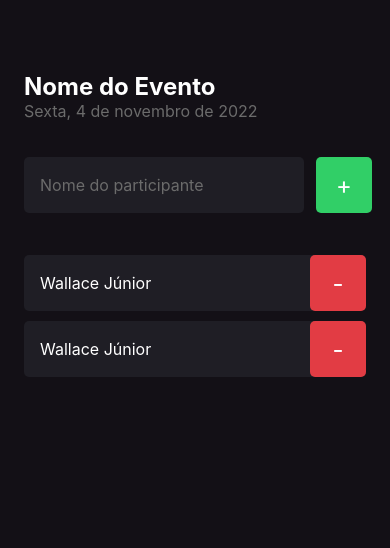
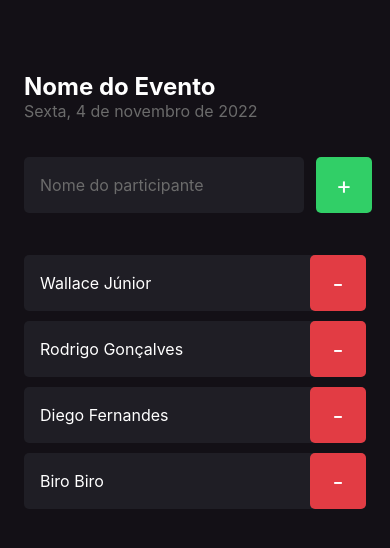
Before and after one commit to wfl-junior/rocketseat-ignite-react-native-imhere, a React Native app: screen / in a window 390 px wide. Shown: the top 548 px of the page. Built offline with nearby package versions, Linux system fonts and the light colour scheme.

Commit message:
Utilizando Propriedades no Componente

```diff
--- a/src/components/Participant/index.tsx
+++ b/src/components/Participant/index.tsx
@@ -1,11 +1,13 @@
 import { Text, TouchableOpacity, View } from "react-native";
 import { styles } from "./styles";
 
-interface ParticipantProps {}
+interface ParticipantProps {
+  name: string;
+}
 
-export const Participant: React.FC<ParticipantProps> = () => (
+export const Participant: React.FC<ParticipantProps> = ({ name }) => (
   <View style={styles.container}>
-    <Text style={styles.name}>Wallace Júnior</Text>
+    <Text style={styles.name}>{name}</Text>
 
     <TouchableOpacity style={styles.button}>
       <Text style={styles.buttonText}>-</Text>
--- a/src/screens/Home/index.tsx
+++ b/src/screens/Home/index.tsx
@@ -24,8 +24,10 @@ export const Home: React.FC = () => {
         </TouchableOpacity>
       </View>
 
-      <Participant />
-      <Participant />
+      <Participant name="Wallace Júnior" />
+      <Participant name="Rodrigo Gonçalves" />
+      <Participant name="Diego Fernandes" />
+      <Participant name="Biro Biro" />
     </View>
   );
 };
```
